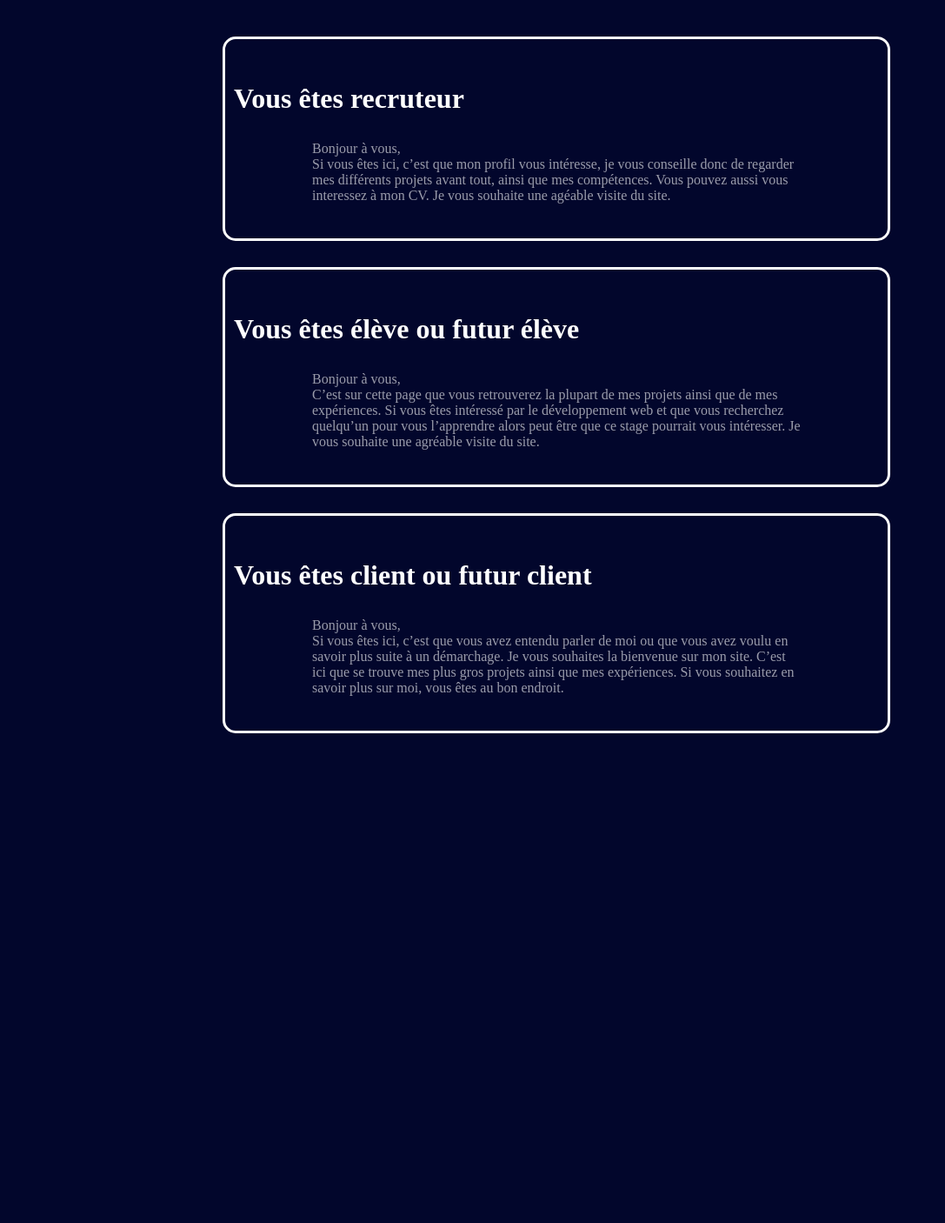
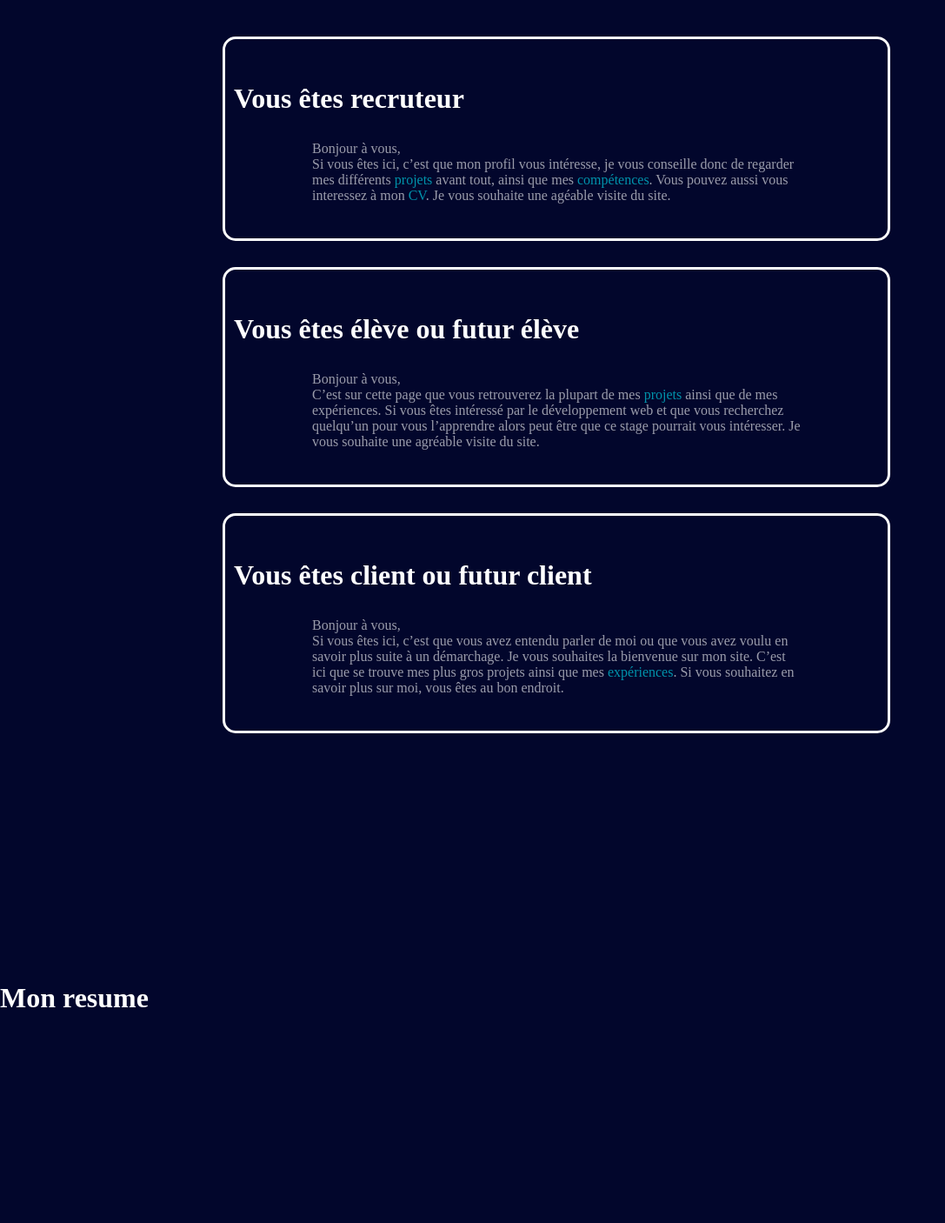
Before and after one commit to Kez0X/Portefolio, a Flask app: page / in a window 1280 px wide. Shown: the part 821-2227 px from the top of the page at 87% size, without its empty margins (0-1087 px from the left). Run offline with Flask 3, Linux system fonts and the light colour scheme; some web fonts are replaced.

Commit message:
feat : title

```diff
--- a/PORTEFOLIO/static/style/index.css
+++ b/PORTEFOLIO/static/style/index.css
@@ -207,6 +207,7 @@ body {
 
 .say-hello-container a{
     color : #00F0FF;
+    text-decoration: none;
 }
 
 #instagram{
--- a/PORTEFOLIO/templates/index.html
+++ b/PORTEFOLIO/templates/index.html
@@ -83,22 +83,23 @@
         <div class="say-hello-container">
             <h1>Vous êtes recruteur</h1>
             <p>Bonjour à vous, </br>
-                Si vous êtes ici, c’est que mon profil vous intéresse, je vous conseille donc de regarder mes différents projets avant tout, ainsi que mes compétences. Vous pouvez aussi vous interessez à mon CV. Je vous souhaite une agéable visite du site.</p>
+                Si vous êtes ici, c’est que mon profil vous intéresse, je vous conseille donc de regarder mes différents <a href="#projets" >projets</a> avant tout, ainsi que mes <a href="#competences">compétences</a>. Vous pouvez aussi vous interessez à mon <a href="">CV</a>. Je vous souhaite une agéable visite du site.</p>
 
         </div>
         <div class="say-hello-container">
             <h1>Vous êtes élève ou futur élève</h1>
             <p>Bonjour à vous,</br>
 
-            C’est sur cette page que vous retrouverez la plupart de mes projets ainsi que de mes expériences. Si vous êtes intéressé par le développement web et que vous recherchez quelqu’un pour vous l’apprendre alors peut être que ce stage pourrait vous intéresser.
+            C’est sur cette page que vous retrouverez la plupart de mes <a href="#projets" >projets</a> ainsi que de mes expériences. Si vous êtes intéressé par le développement web et que vous recherchez quelqu’un pour vous l’apprendre alors peut être que ce stage pourrait vous intéresser.
             Je vous souhaite une agréable visite du site.</p>
         </div>
         <div class="say-hello-container">
             <h1>Vous êtes client ou futur client</h1>
             <p>Bonjour à vous,</br>
-                Si vous êtes ici, c’est que vous avez entendu parler de moi ou que vous avez voulu en savoir plus suite à un démarchage. Je vous souhaites la bienvenue sur mon site. C’est ici que se trouve mes plus gros projets ainsi que mes expériences. Si vous souhaitez en savoir plus sur moi, vous êtes au bon endroit.</p>
+                Si vous êtes ici, c’est que vous avez entendu parler de moi ou que vous avez voulu en savoir plus suite à un démarchage. Je vous souhaites la bienvenue sur mon site. C’est ici que se trouve mes plus gros projets ainsi que mes <a href="#xp" >expériences</a>. Si vous souhaitez en savoir plus sur moi, vous êtes au bon endroit.</p>
         </div>
     </div>
+    <h1>Mon resume</h1>
     <script>
         document.addEventListener("DOMContentLoaded", function() {
             // Cacher le chargement après 3 secondes (5000 millisecondes)
```
